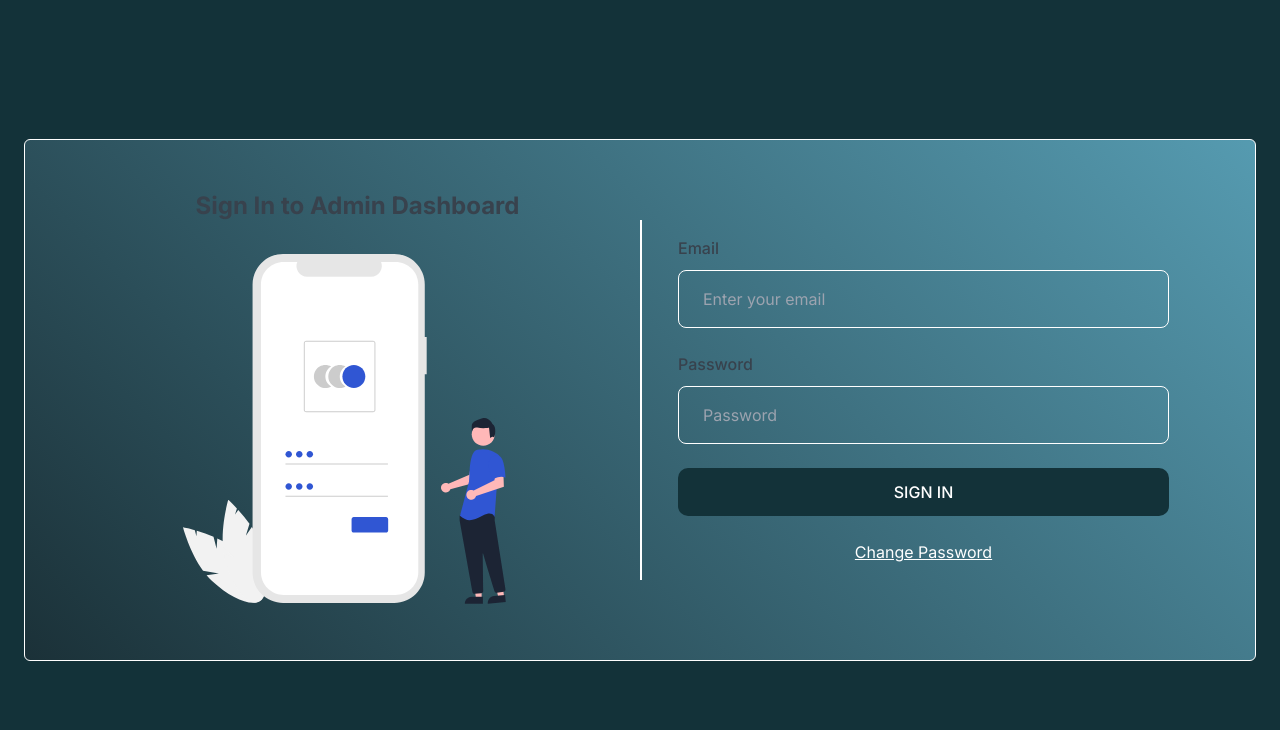
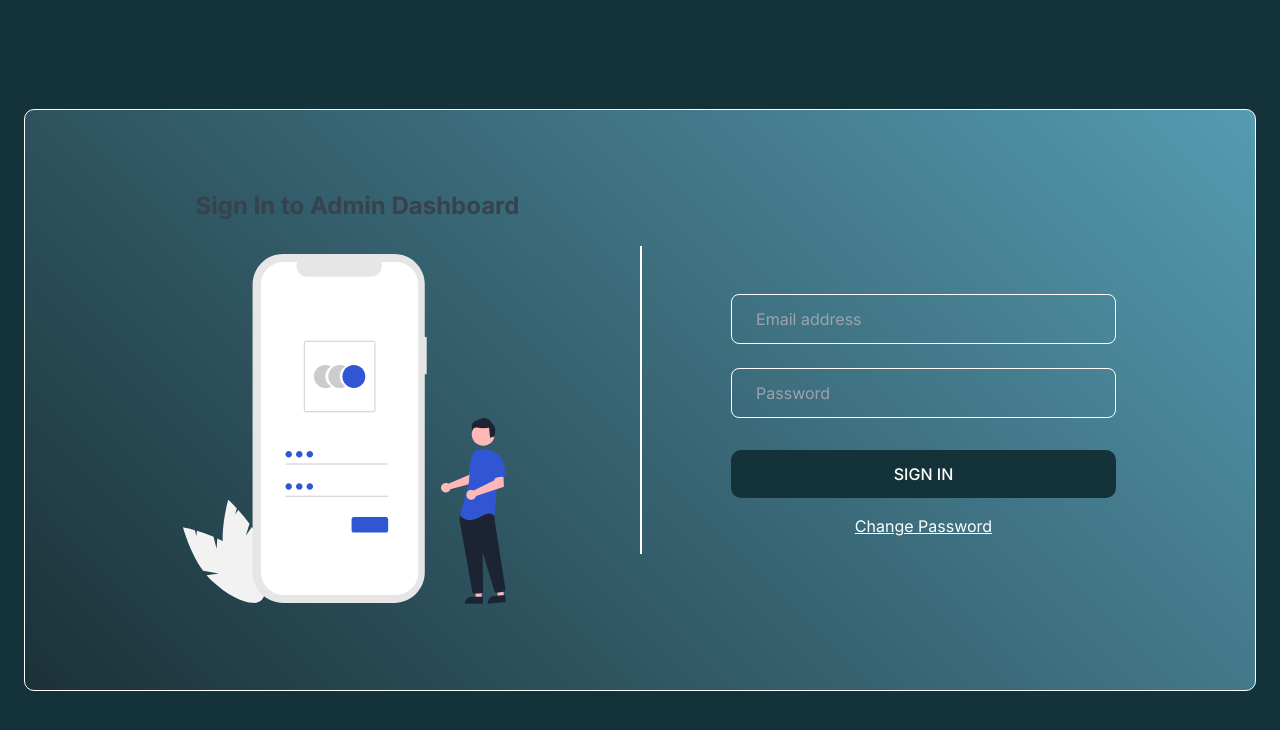
Before and after one commit to JayantChoudhary25/IT-Phi-Frontend, a Next.js app: page /admin/sign-in in a window 1280 px wide. Shown: the top 730 px of the page. Built offline with nearby package versions, Linux system fonts and the light colour scheme.

Commit message:
admin-dash

```diff
--- a/app/admin/sign-in/page.jsx
+++ b/app/admin/sign-in/page.jsx
@@ -39,7 +39,7 @@ const AdminLogin = () => {
     <>
       <section className="py-[100px] bg-primary h-auto lg:h-[100vh] flex flex-col justify-center items-center">
         <div className="container mx-auto">
-          <div className="rounded-md border border-stroke bg-[linear-gradient(45deg,#1b3138,#61adc5d9)] text-white shadow-default dark:border-strokedark dark:bg-boxdark py-[50px] px-[50px]">
+          <div className="rounded-[10px] border border-stroke bg-[linear-gradient(45deg,#1b3138,#61adc5d9)] text-white shadow-default dark:border-strokedark dark:bg-boxdark py-[80px] px-[50px]">
             <div className="flex flex-wrap items-center">
               <div className="hidden w-full xl:block xl:w-1/2">
                 <div className="py-17.5 px-26 text-center">
@@ -183,40 +183,40 @@ const AdminLogin = () => {
                   />
                   <form onSubmit={handleLogin}>
 
-                    <div className="flex flex-col justify-center items-center gap-6 px-[20px]">
+                    <div className="flex flex-col justify-center items-center  px-[20px] md:w-[80%] mx-auto pt-8">
                       <div className="w-full">
-                        <label className="mb-2.5 block font-medium text-black dark:text-white">
+                        {/* <label className="mb-1 block text-[14px] font-normal text-black dark:text-white">
                           Email
-                        </label>
+                        </label> */}
                         <div className="relative">
                           <input
                             type="email"
                             name="username"
-                            placeholder="Enter your email"
-                            className="custom-input"
+                            placeholder="Email address"
+                            className="w-full rounded-lg border border-stroke bg-transparent py-3 pl-6 pr-10 outline-none focus:border-primary focus-visible:shadow-none dark:border-form-strokedark dark:bg-form-input dark:focus:border-primary"
                             required
                             onChange={inputHandler}
                           />
                         </div>
                       </div>
 
-                      <div className="w-full">
-                        <label className="mb-2.5 block font-medium text-black dark:text-white">
+                      <div className="w-full pt-6">
+                        {/* <label className="mb-1 block text-[14px] font-normal text-black dark:text-white">
                           Password
-                        </label>
+                        </label> */}
                         <div className="relative">
                           <input
                             type="password"
                             name="password"
                             placeholder="Password"
-                            className="w-full rounded-lg border border-stroke bg-transparent py-4 pl-6 pr-10 outline-none focus:border-primary focus-visible:shadow-none dark:border-form-strokedark dark:bg-form-input dark:focus:border-primary"
+                            className="w-full rounded-lg border border-stroke bg-transparent py-3 pl-6 pr-10 outline-none focus:border-primary focus-visible:shadow-none dark:border-form-strokedark dark:bg-form-input dark:focus:border-primary"
                             required
                             onChange={inputHandler}
                           />
                         </div>
                       </div>
 
-                      <div className="w-full">
+                      <div className="w-full pt-8">
                         <input
                           type="submit"
                           value={isLoading ? "Loading..." : "Sign In"}
@@ -225,7 +225,7 @@ const AdminLogin = () => {
                         />
                       </div>
 
-                      <div className="text-center">
+                      <div className="text-center pt-4">
                         <p>
                           <Link href="/admin/change-password" className="text-main underline capitalize">
                             change password
--- a/app/careers/page.js
+++ b/app/careers/page.js
@@ -15,7 +15,7 @@ const CareersPage = () => {
     resume: null, // New field for resume file
   })
   const [isLoading, setLoading] = useState(false)
-
+  const [imageDisable, setImageDisable] = useState(false)
   const refreshData = () => {
     setApplicatinDetails({
       fName: "",
@@ -35,6 +35,8 @@ const CareersPage = () => {
   const inputHandler = (e) => {
     setApplicatinDetails({ ...applicatinDetails, [e.target.name]: e.target.value })
   }
+
+
   const handleSubmit = async (e) => {
     e.preventDefault()
     setLoading(true)
@@ -100,7 +102,7 @@ const CareersPage = () => {
                     >
                       Application Form
                     </h4>
-                    <p className="text-16px md:text-[18x] font-medium leading-[26px] mt-1">
+                    <p className="text-16px md:text-[18x] font-medium leading-[26px] mt-3">
                       Thank you for your interest in joining the It Phi Pvt. ltd. Team!
                     </p>
                   </div>
@@ -123,7 +125,7 @@ const CareersPage = () => {
                   <div className="w-full">
                     <select className='user-input capitalize' name="jobs" value={applicatinDetails.jobs} onChange={inputHandler} >
                       <option className='text-gray'> select jobs </option>
-                      {jobsOptions.map((jobs)=>(
+                      {jobsOptions.map((jobs) => (
                         <option value={jobs}> {jobs}</option>
                       ))}
                     </select>
@@ -136,12 +138,13 @@ const CareersPage = () => {
                       type="file"
                       id="resume"
                       name="resume"
-            accept=".pdf, .doc, .docx" // Specify accepted file formats
+                      // disabled={imageDisable}
+                      className="user-input w-full bg-white "
                       onChange={fileInputChangeHandler}
-            className="user-input"
-            required
+                      accept=".pdf, .doc, .docx"
                     />
                   </div>
+
                   <div className="col-span-2 ml-auto">
                     <button className='btn-secondary hover:bg-[#3cc1df] hover:border-white' type='submit' disabled={isLoading}> {isLoading ? "Loading ..." : "submit"}</button>
                   </div>
--- a/component/user-module/services/our-services.jsx
+++ b/component/user-module/services/our-services.jsx
@@ -58,7 +58,7 @@ const OurServices = () => {
             </div>
             <div className="bg-[#f4fbfe] py-[80px]">
                 <div className="container mx-auto">
-                    <div className="grid grid-cols-3 justify-center">
+                    <div className="grid md:grid-cols-2 lg:grid-cols-3 justify-center">
                         {
                             ourServices.map((items, index) => (
                                 <div className="w-full ">
--- a/component/user-module/services/service.jsx
+++ b/component/user-module/services/service.jsx
@@ -63,14 +63,13 @@ const Services = () => {
                     >
                         SERVICES WE PROVIDE
                     </h3>
-             <div data-aos="flip-up" className="max-w-xl mx-auto text-center">
-                </div>
-                <div className="grid md:grid-cols-3 gap-x-10 gap-y-16 ">
+                    <div className="bg-[#54A3F2] w-[142px] mx-auto h-[3px] mt-[15px]"></div>
+                <div className="grid md:grid-cols-2 lg:grid-cols-3 gap-x-10 gap-y-16 pt-10">
                     {
                         serviceData.map((items, index) => (
                             <div
                              data-aos="fade-up"
-                            className="bg-white shadow-xl p-6 text-center rounded-xl border border-theme-color" key={index}>
+                            className="bg-white shadow-xl p-6 text-center rounded-2xl border border-[#f3f3f3] hover:border-theme-color shadow-2xl" key={index}>
                                 {/* <div  className={`rounded-full w-16 h-16 flex items-center justify-center mx-auto shadow-lg transform -translate-y-12 bg-[#de8d4a] `}>
                                     {items.icon}
                                 </div> */}
```
Also changed, not shown: component/admin-module/sidebar/sidebar.jsx (+22 -18 lines). Lines whose indentation alone changed are shown as unchanged.
